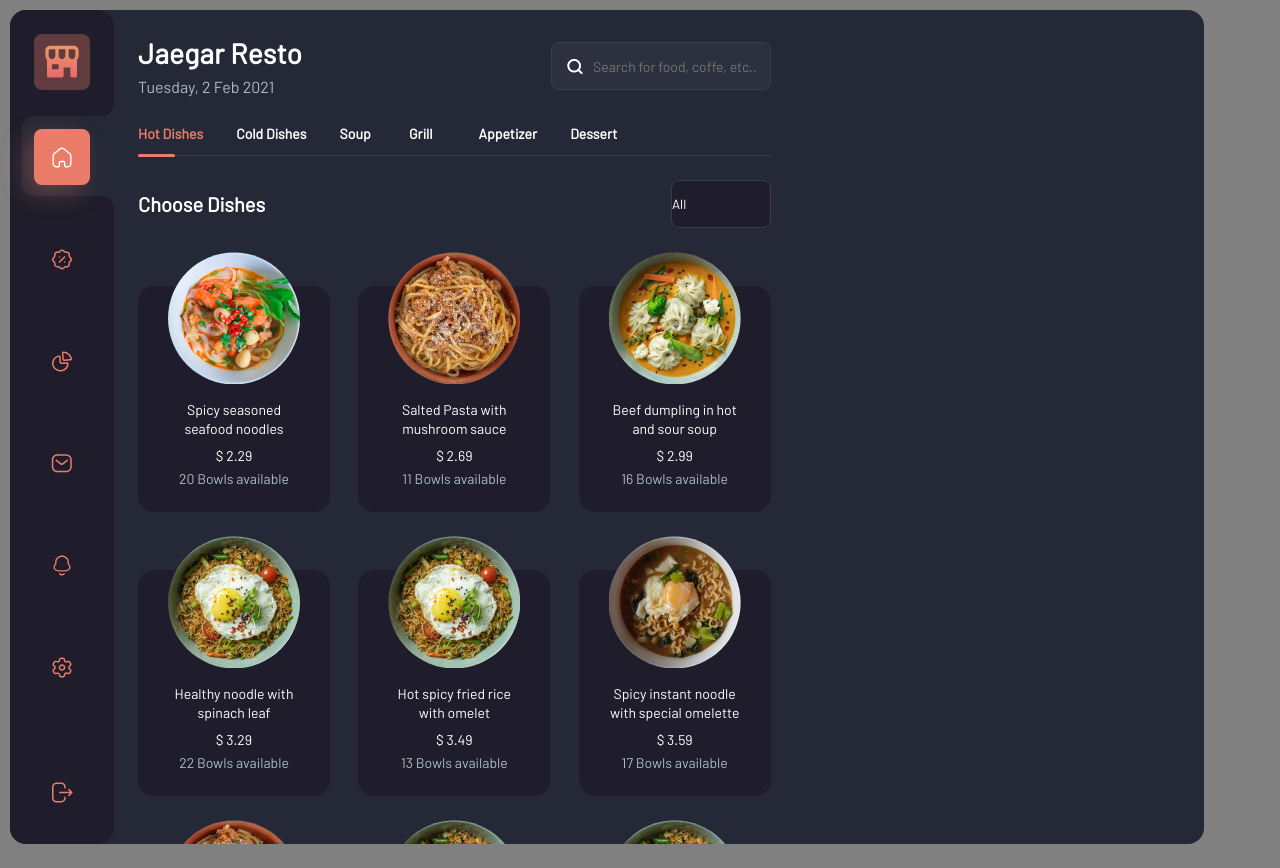
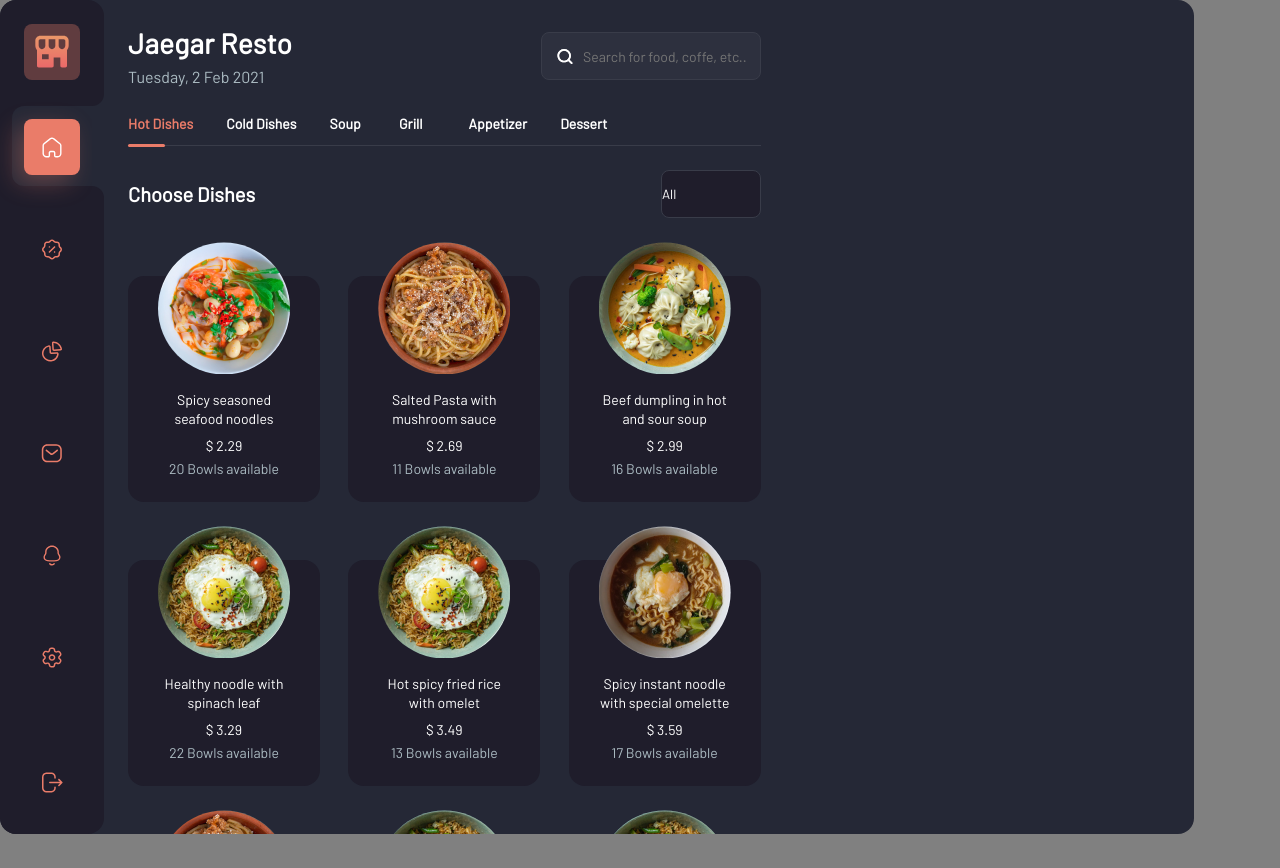
Before and after one commit to dmytrochyrva/menu-app, a React (Create React App) app: page / in a window 1280 px wide. After the commit the page ends 834 px from the top, so only its background shows below. Built offline with nearby package versions, Linux system fonts and the light colour scheme.

Commit message:
home_padding_fixed

```diff
--- a/src/index.css
+++ b/src/index.css
@@ -35,8 +35,6 @@ select {
   src: url("./fonts/Barlow-Regular.ttf");
 }
 body {
-  padding: 10px;
-  color: #ffffff;
   background: gray;
 }
 
@@ -81,6 +79,7 @@ hr {
   display: flex;
   width: 1194px;
   height: 834px;
+  color: #ffffff;
   border-radius: 16px;
   background: #252836;
 }
@@ -162,9 +161,9 @@ hr {
 .menu {
   gap: 24px;
   width: 681px;
-  padding: 24px;
   display: flex;
   flex-direction: column;
+  padding: 24px 24px 0 24px;
 }
 .menu .header {
   display: flex;
--- a/src/styles/_config.scss
+++ b/src/styles/_config.scss
@@ -13,8 +13,6 @@ $form-background: #2D303E;
 $transparent-primary: #ea7c6952;
 
 body {
-    padding: 10px;
-    color: $main-text;
     background: gray;
 }
 
--- a/src/styles/components/_home.scss
+++ b/src/styles/components/_home.scss
@@ -1,9 +1,9 @@
 .menu{
     gap: 24px;
     width: 681px;
-    padding: 24px;
     display: flex;
     flex-direction: column;
+    padding: 24px 24px 0 24px;
 
     .header{
         @include flexCenterBetween();
--- a/src/styles/index.scss
+++ b/src/styles/index.scss
@@ -6,6 +6,7 @@
     display: flex;
     width: 1194px;
     height: 834px;
+    color: $main-text;
     border-radius: 16px;
     background: $second-black;
 }
```
